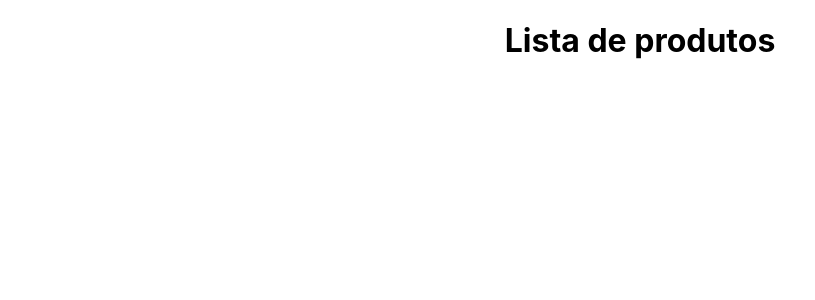
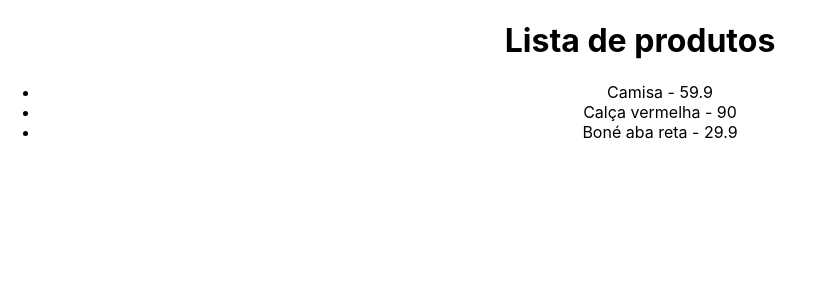
Before and after one commit to xandaosilva/curso-reactjs, a React (Create React App) app in the folder 07_req_http/httpreact/: page / in a window 1280 px wide. Shown: the top 300 px of the page, without its empty margins (0-815 px from the left). Built offline with nearby package versions, Linux system fonts and the light colour scheme; data requests are answered from the project's data file.

Commit message:
Resgatando dados da API

```diff
--- a/07_req_http/httpreact/src/App.js
+++ b/07_req_http/httpreact/src/App.js
@@ -1,9 +1,30 @@
+import { useEffect, useState } from 'react';
+
 import './App.css';
 
+const url = "http://localhost:3000/products";
+
 function App() {
+  const [products, setProducts] = useState([]);
+
+  useEffect(() => {
+    async function fetchData(){
+      const res = await fetch(url);
+      const data = await res.json();
+      setProducts(data);
+    }
+
+    fetchData();
+  }, []);
+
   return (
     <div className="App">
       <h1>Lista de produtos</h1>
+      <ul>
+        {products.map((product) => (
+          <li key={product.id}>{product.name} - {product.price}</li>
+        ))}
+      </ul>
     </div>
   );
 }
```
